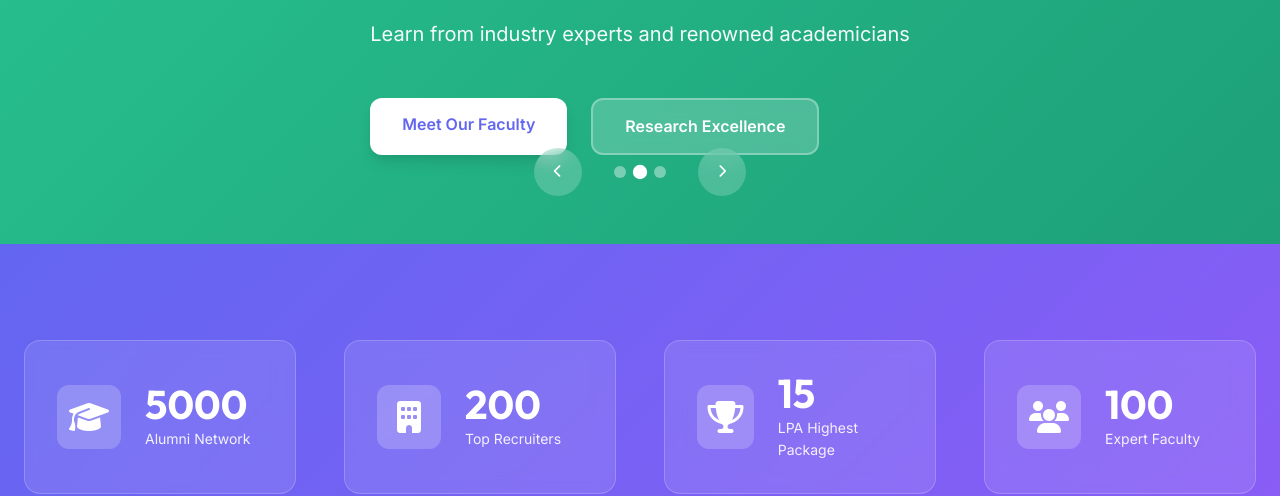
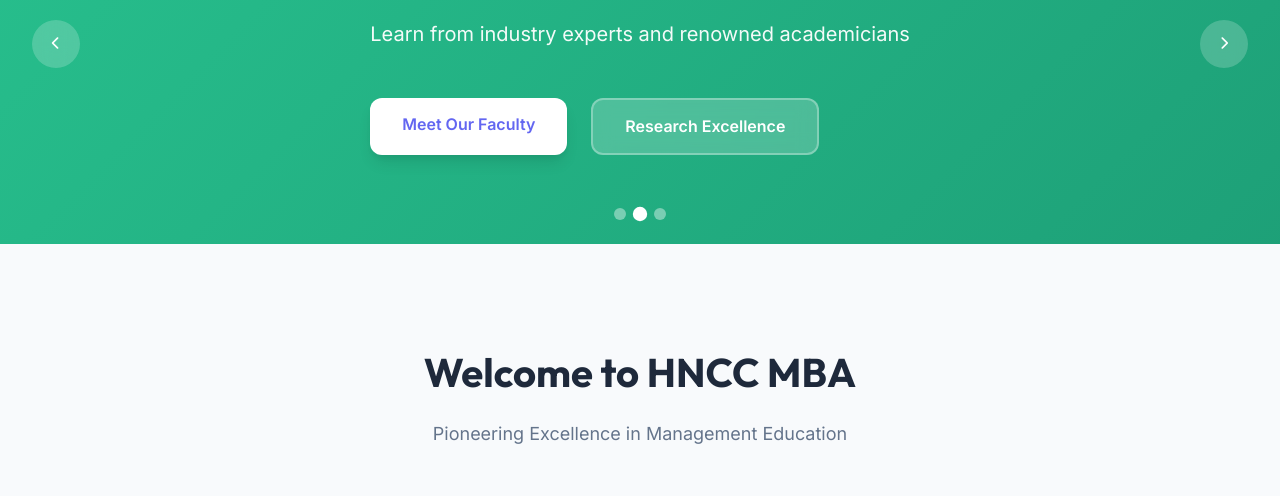
Before and after one commit to Yessha-bapna/HNCC, a plain HTML site: page index.html in a window 1280 px wide. Shown: the part 478-974 px from the top of the page. Drawn offline with Linux system fonts and the light colour scheme.

Commit message:
Remove stats section and fix hero slider layout

```diff
--- a/css/style.css
+++ b/css/style.css
@@ -475,7 +475,10 @@ button {
 .hero-content {
   max-width: 700px;
   color: var(--text-white);
+  position: relative;
+  z-index: 5;
 }
+
 
 .hero-title {
   font-family: var(--font-heading);
@@ -500,14 +503,37 @@ button {
 /* Slider Controls */
 .slider-controls {
   position: absolute;
-  bottom: var(--spacing-xl);
+  inset: 0;
+  z-index: 10;
+  pointer-events: none;
+}
+
+.slider-btn.prev,
+.slider-btn.next {
+  position: absolute;
+  top: 50%;
+  transform: translateY(-50%);
+  pointer-events: auto;
+}
+
+.slider-btn.prev {
+  left: 2rem;
+}
+
+.slider-btn.next {
+  right: 2rem;
+}
+
+.slider-dots {
+  position: absolute;
+  bottom: 1.5rem;
   left: 50%;
   transform: translateX(-50%);
   display: flex;
-  align-items: center;
-  gap: var(--spacing-lg);
-  z-index: 10;
+  gap: var(--spacing-xs);
+  pointer-events: auto;
 }
+
 
 .slider-btn {
   width: 48px;
@@ -619,61 +645,6 @@ button {
   gap: 0.75rem;
 }
 
-/* ===================================
-   Stats Section
-   =================================== */
-.stats-section {
-  padding: var(--spacing-3xl) 0;
-  background: var(--gradient-primary);
-  color: var(--text-white);
-}
-
-.stats-grid {
-  display: grid;
-  grid-template-columns: repeat(auto-fit, minmax(250px, 1fr));
-  gap: var(--spacing-xl);
-}
-
-.stat-card {
-  display: flex;
-  align-items: center;
-  gap: var(--spacing-md);
-  padding: var(--spacing-lg);
-  background: rgba(255, 255, 255, 0.1);
-  backdrop-filter: blur(10px);
-  border-radius: var(--radius-xl);
-  border: 1px solid rgba(255, 255, 255, 0.2);
-  transition: all var(--transition-base);
-}
-
-.stat-card:hover {
-  background: rgba(255, 255, 255, 0.15);
-  transform: translateY(-5px);
-}
-
-.stat-icon {
-  width: 64px;
-  height: 64px;
-  display: flex;
-  align-items: center;
-  justify-content: center;
-  background: rgba(255, 255, 255, 0.2);
-  border-radius: var(--radius-lg);
-  font-size: 2rem;
-}
-
-.stat-number {
-  font-size: 2.5rem;
-  font-weight: 800;
-  font-family: var(--font-heading);
-  line-height: 1;
-}
-
-.stat-label {
-  font-size: 0.875rem;
-  opacity: 0.9;
-  margin-top: 0.25rem;
-}
 
 /* ===================================
    Section Styles
--- a/index.html
+++ b/index.html
@@ -244,53 +244,6 @@
         <button class="slider-btn next" aria-label="Next Slide">
           <i class="fas fa-chevron-right"></i>
         </button>
-      </div>
-    </section>
-
-    <!-- Quick Stats Section -->
-    <section class="stats-section">
-      <div class="container">
-        <div class="stats-grid">
-          <div class="stat-card">
-            <div class="stat-icon">
-              <i class="fas fa-graduation-cap"></i>
-            </div>
-            <div class="stat-content">
-              <h3 class="stat-number" data-target="5000">0</h3>
-              <p class="stat-label">Alumni Network</p>
-            </div>
-          </div>
-
-          <div class="stat-card">
-            <div class="stat-icon">
-              <i class="fas fa-building"></i>
-            </div>
-            <div class="stat-content">
-              <h3 class="stat-number" data-target="200">0</h3>
-              <p class="stat-label">Top Recruiters</p>
-            </div>
-          </div>
-
-          <div class="stat-card">
-            <div class="stat-icon">
-              <i class="fas fa-trophy"></i>
-            </div>
-            <div class="stat-content">
-              <h3 class="stat-number" data-target="15">0</h3>
-              <p class="stat-label">LPA Highest Package</p>
-            </div>
-          </div>
-
-          <div class="stat-card">
-            <div class="stat-icon">
-              <i class="fas fa-users"></i>
-            </div>
-            <div class="stat-content">
-              <h3 class="stat-number" data-target="100">0</h3>
-              <p class="stat-label">Expert Faculty</p>
-            </div>
-          </div>
-        </div>
       </div>
     </section>
 
```
